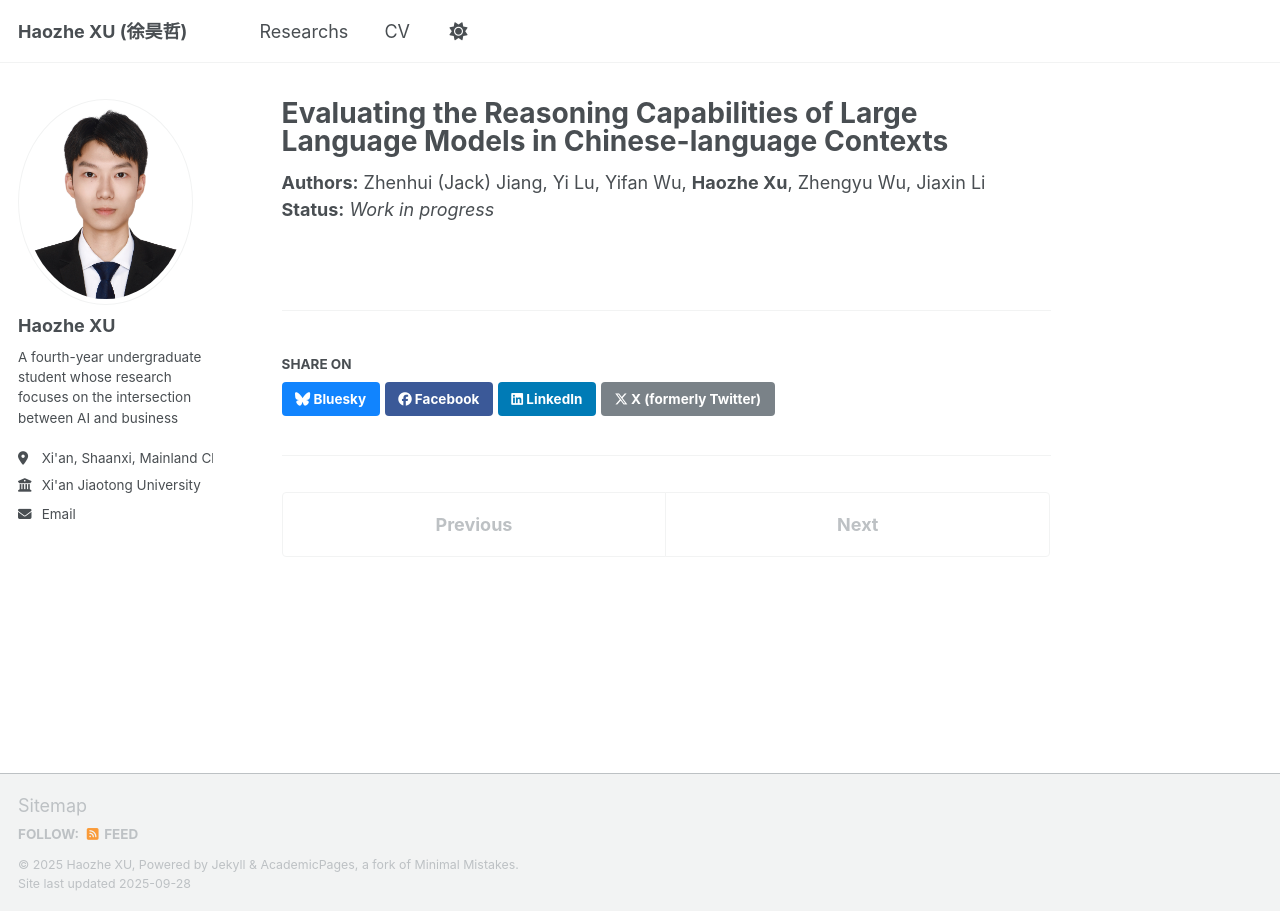
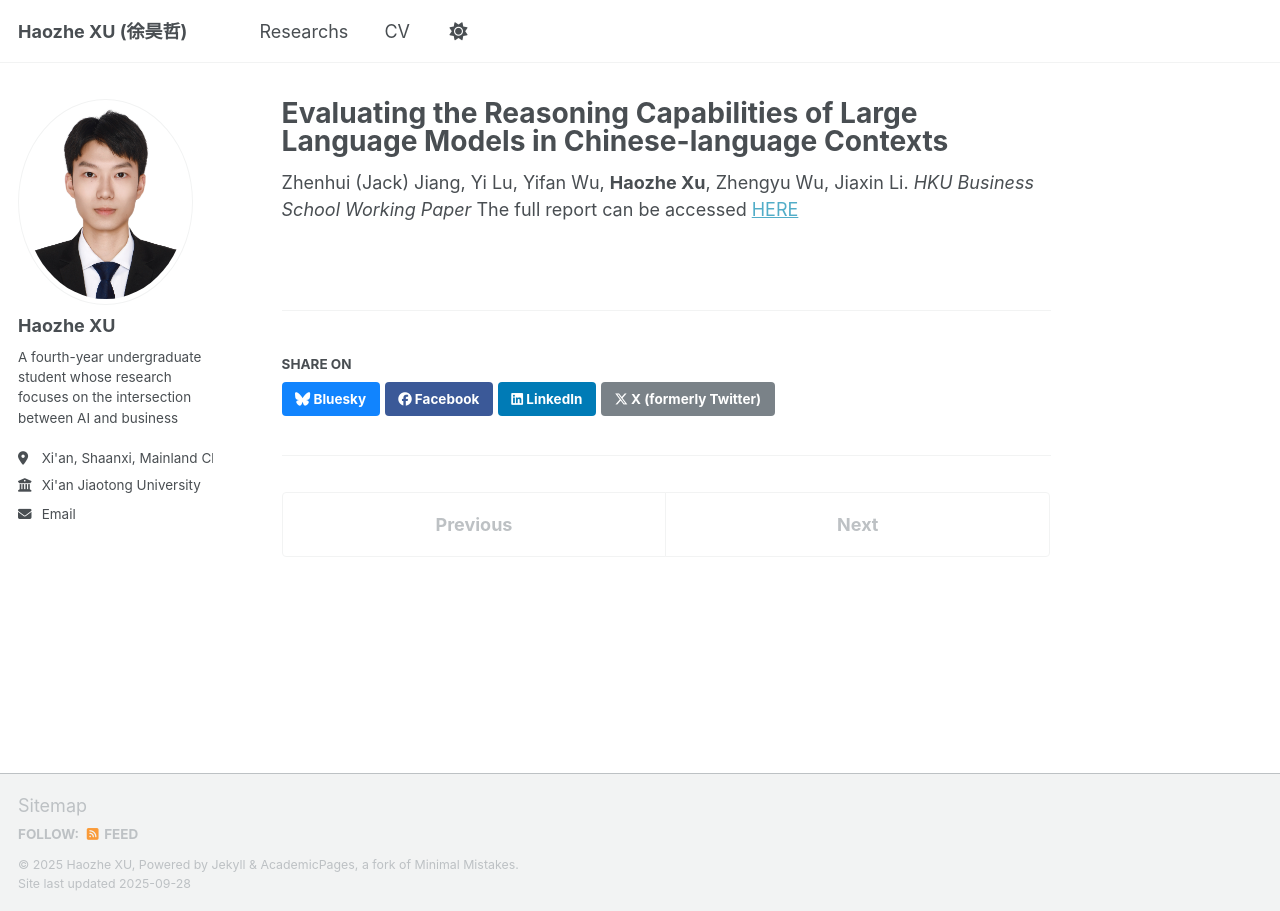
Before and after one commit to XuHaozhe0204/XuHaozhe0204.github.io, a Jekyll site: the page built from _portfolio/portfolio-2.md, in a window 1280 px wide. Built offline with Jekyll 4.4.1, drawn with Linux system fonts in a browser that asks for light colours; a script that is not in the unit is left out.

Commit message:
Update portfolio-2.md

```diff
--- a/_portfolio/portfolio-2.md
+++ b/_portfolio/portfolio-2.md
@@ -2,5 +2,5 @@
 title: "Evaluating the Reasoning Capabilities of Large Language Models in Chinese-language Contexts"
 collection: portfolio
 ---
-**Authors:** Zhenhui (Jack) Jiang, Yi Lu, Yifan Wu, **Haozhe Xu**, Zhengyu Wu, Jiaxin Li
-**Status:** *Work in progress*
+Zhenhui (Jack) Jiang, Yi Lu, Yifan Wu, **Haozhe Xu**, Zhengyu Wu, Jiaxin Li. *HKU Business School Working Paper*
+The full report can be accessed [HERE](https://www.hkubs.hku.hk/aimodelrankings_en/report/LLM_Reasoning.pdf)
```
